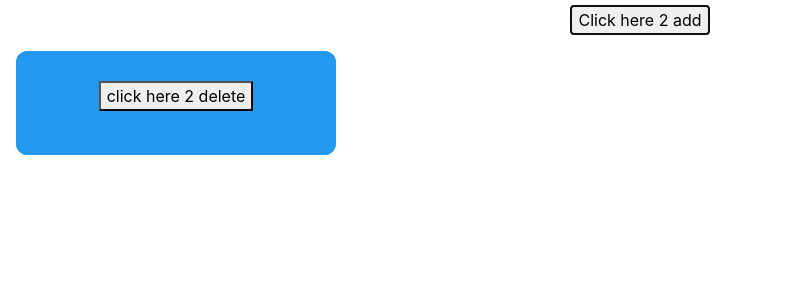
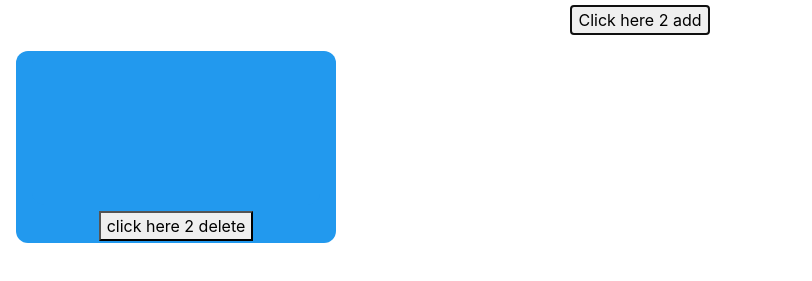
Before and after one commit to jin-lee4/fridgespace, a website: page index.html in a window 1280 px wide. Both pictures are taken after a click on the button "Click here 2 add". Shown: the part 51-332 px from the top of the page, without its empty margins (0-812 px from the left). Drawn offline with nearby package versions, Linux system fonts and the light colour scheme.

Commit message:
added text area to resizable boxes instead of input elements

```diff
--- a/front-end/css/stylesheet.css
+++ b/front-end/css/stylesheet.css
@@ -11,7 +11,7 @@ body {
 
 .resize-drag {
     width: 25%;
-    min-height: 6.5em;
+    min-height: 12em;
     margin: 1rem 0 0 1rem;
     position: absolute;
     background-color: #29e;
@@ -25,17 +25,23 @@ body {
     box-sizing: border-box;
 }
 
-input {
+textarea {
     margin: 0;
-    height: 30px;
     width: 90%;
+    height: 80%;
     background-color: #29e;
     border: #29e;
     border-radius: 0.75em;
+    resize: none;
+
 }
-input:focus {
+textarea:focus {
     outline: 0;
 }
 .drag-area {
     height: 100%;
 }
+div > button {
+    position: center;
+    bottom: 10px;
+}
--- a/front-end/js/script.js
+++ b/front-end/js/script.js
@@ -7,7 +7,7 @@ interact('.resize-drag')
       listeners: {
         move (event) {
           var target = event.target
-          var btn = target.children
+          var insideElements = target.children
           var x = (parseFloat(target.getAttribute('data-x')) || 0)
           var y = (parseFloat(target.getAttribute('data-y')) || 0)
 
@@ -24,7 +24,7 @@ interact('.resize-drag')
 
           target.setAttribute('data-x', x)
           target.setAttribute('data-y', y)
-          target.children = btn
+          target.children = insideElements
         }
       },
       modifiers: [
@@ -35,7 +35,7 @@ interact('.resize-drag')
 
         // minimum size
         interact.modifiers.restrictSize({
-          min: { width: 100, height: 50 }
+          min: { width: 100, height: 150 }
         })
       ],
 
@@ -88,12 +88,15 @@ function deleteInteractable(elm) {
 function createInteractable() {
     var draggable = document.createElement("DIV")
     draggable.classList.add("resize-drag")
+    draggable.style.height = "100px"
 
     var btn = document.createElement("BUTTON")
     btn.setAttribute("onClick","deleteInteractable(this)")
     btn.innerText = "click here 2 delete"
+    btn.style.position = "center"
 
-    var inpt = document.createElement("INPUT")
+
+    var inpt = document.createElement("TEXTAREA")
 
     draggable.appendChild(inpt)
     draggable.appendChild(btn)
--- a/index.html
+++ b/index.html
@@ -20,19 +20,5 @@
         Click here 2 add
     </button>
 
-    <div class="resize-drag">
-        <input>
-        <button onClick="deleteInteractable(this)">
-          click here 2 delete
-        </button>
-    </div>
-
-    <div class="resize-drag">
-        <input>
-        <button onClick="deleteInteractable(this)">
-            click here 2 delete
-        </button>
-    </div>
-
 </body>
 </html>
```
